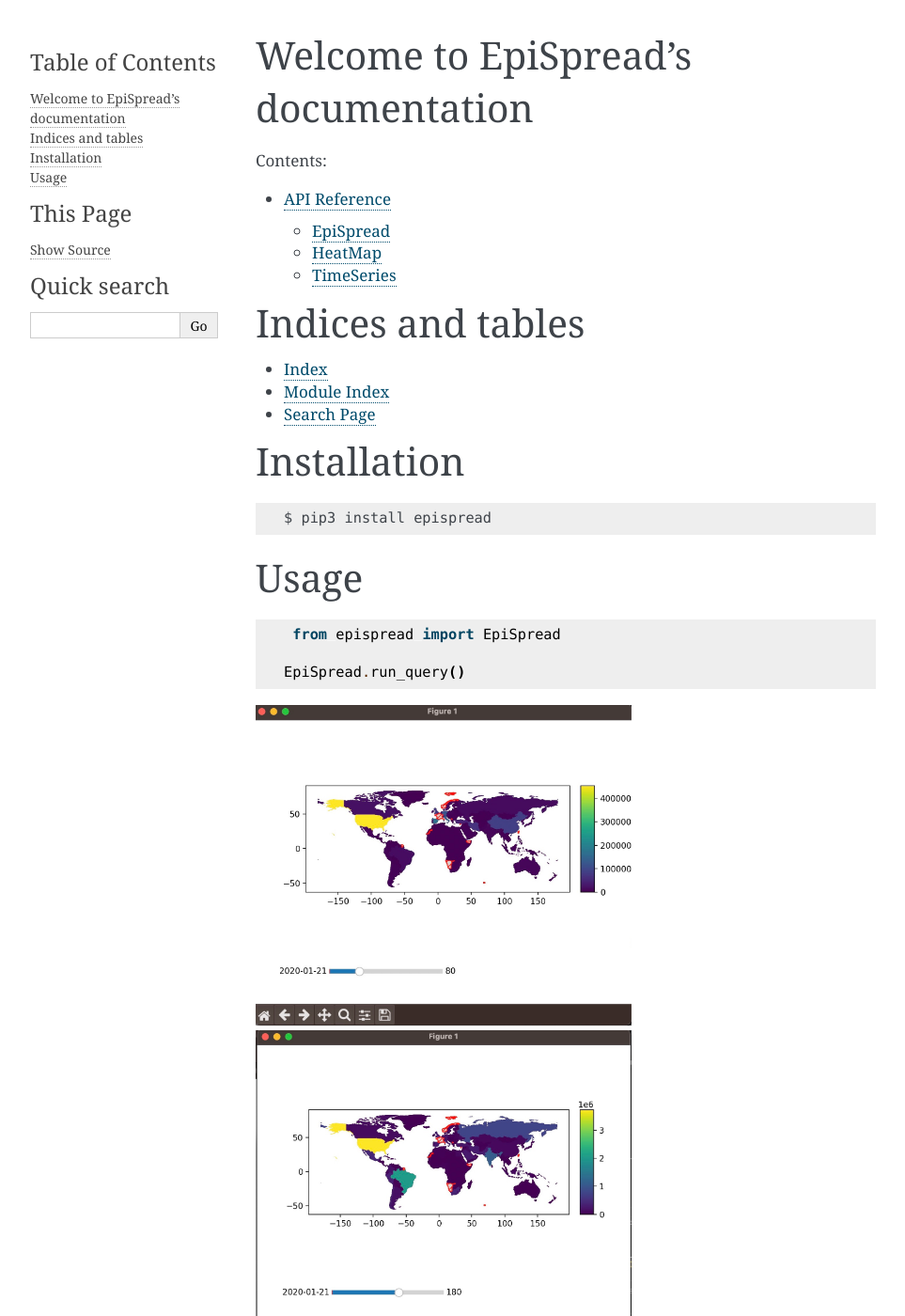
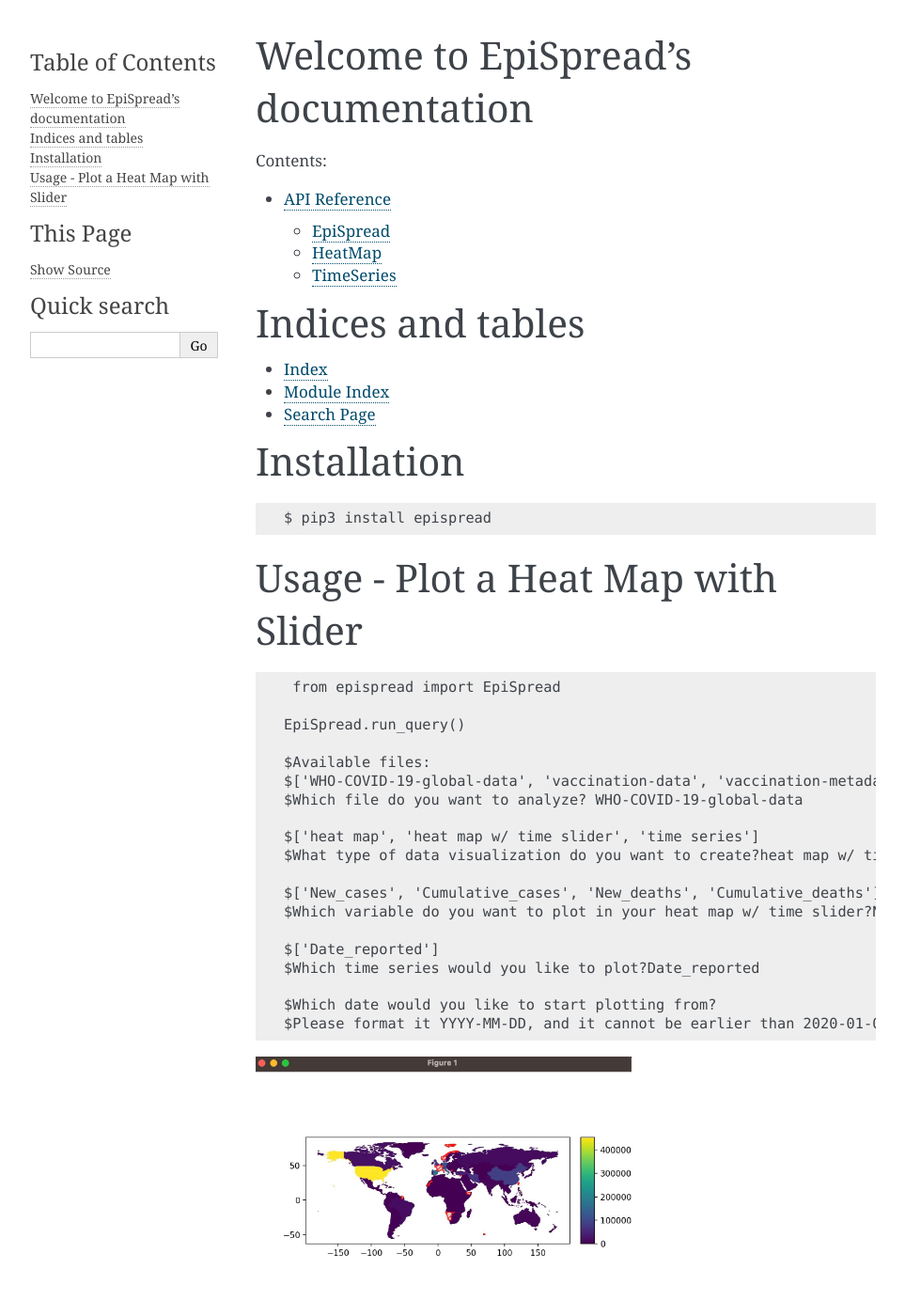
Before and after one commit to scb-school/epi-spread-visualizer, a Sphinx documentation site: the page built from docs/index.rst, in a window 1280 px wide and 1400 px high. Shown: the whole window at 94% size, without its empty margins (148-1111 px from the left). Built offline with Sphinx 7.4.7, drawn with Linux system fonts in a browser that asks for light colours.

Commit message:
longer usage example for website

```diff
--- a/docs/index.rst
+++ b/docs/index.rst
@@ -25,14 +25,29 @@ Installation
 
        $ pip3 install epispread
 
-Usage
-==================
+Usage - Plot a Heat Map with Slider
+===================================
 .. code-block::
 
        from epispread import EpiSpread
 
       EpiSpread.run_query()
 
+      $Available files:
+      $['WHO-COVID-19-global-data', 'vaccination-data', 'vaccination-metadata']
+      $Which file do you want to analyze? WHO-COVID-19-global-data
+
+      $['heat map', 'heat map w/ time slider', 'time series']
+      $What type of data visualization do you want to create?heat map w/ time slider
+
+      $['New_cases', 'Cumulative_cases', 'New_deaths', 'Cumulative_deaths']
+      $Which variable do you want to plot in your heat map w/ time slider?New_cases
+
+      $['Date_reported']
+      $Which time series would you like to plot?Date_reported
+
+      $Which date would you like to start plotting from?
+      $Please format it YYYY-MM-DD, and it cannot be earlier than 2020-01-03.2020-01-03
 
 .. image:: ../epispread/images/mappic+80.jpg
   :width: 400
```
